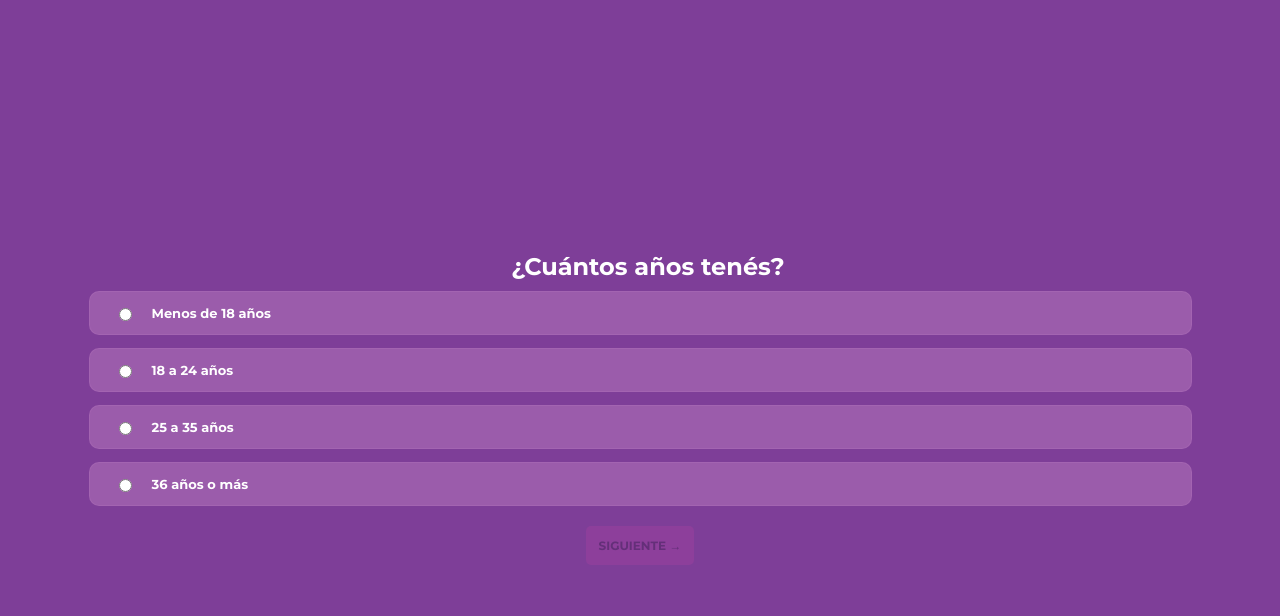
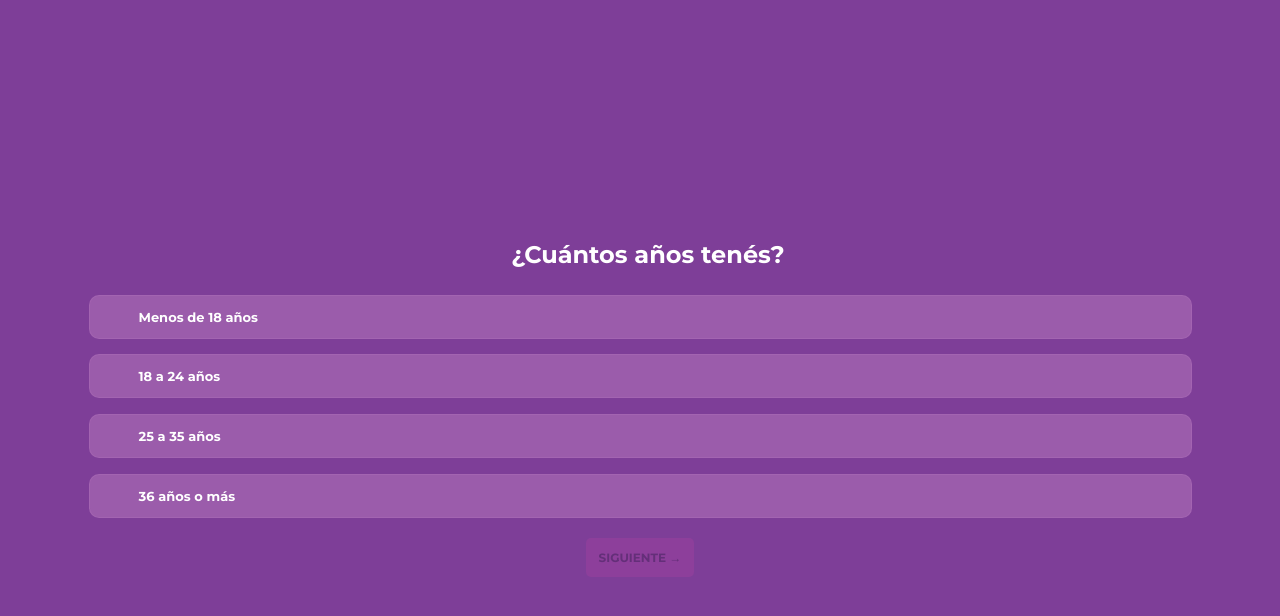
Before and after one commit to SBalaguer/asana-questions, a React (Create React App) app in the folder client/: page / in a window 1280 px wide. Both pictures are taken after a click on the button "INICIAR". Shown: the top 616 px of the page. Built offline with nearby package versions, Linux system fonts and the light colour scheme; no server answers.

Commit message:
TP cambios minimos

```diff
--- a/client/src/Components/Question/style.css
+++ b/client/src/Components/Question/style.css
@@ -11,7 +11,7 @@
 .questions {
   width: 85%;
   display: flex;
-  margin-top: 1em;
+  margin-top: 1.2em;
   padding: 1em 0px;
   padding-right: 1em;
   border: 1px solid #c384c52e;
@@ -37,7 +37,7 @@
 }
 
 .questions:first-of-type {
-  margin-top: 0em;
+  /* margin-top: 0em; */
 }
 .questions:last-of-type {
   margin-bottom: 1em;
--- a/client/src/index.css
+++ b/client/src/index.css
@@ -16,5 +16,7 @@ code {
 }
 
 input[type='radio'] {
-  margin-left: 16px;
+  margin: 0 0 0 16px;
+  width: 0;
+  height: 0;
 }
```
